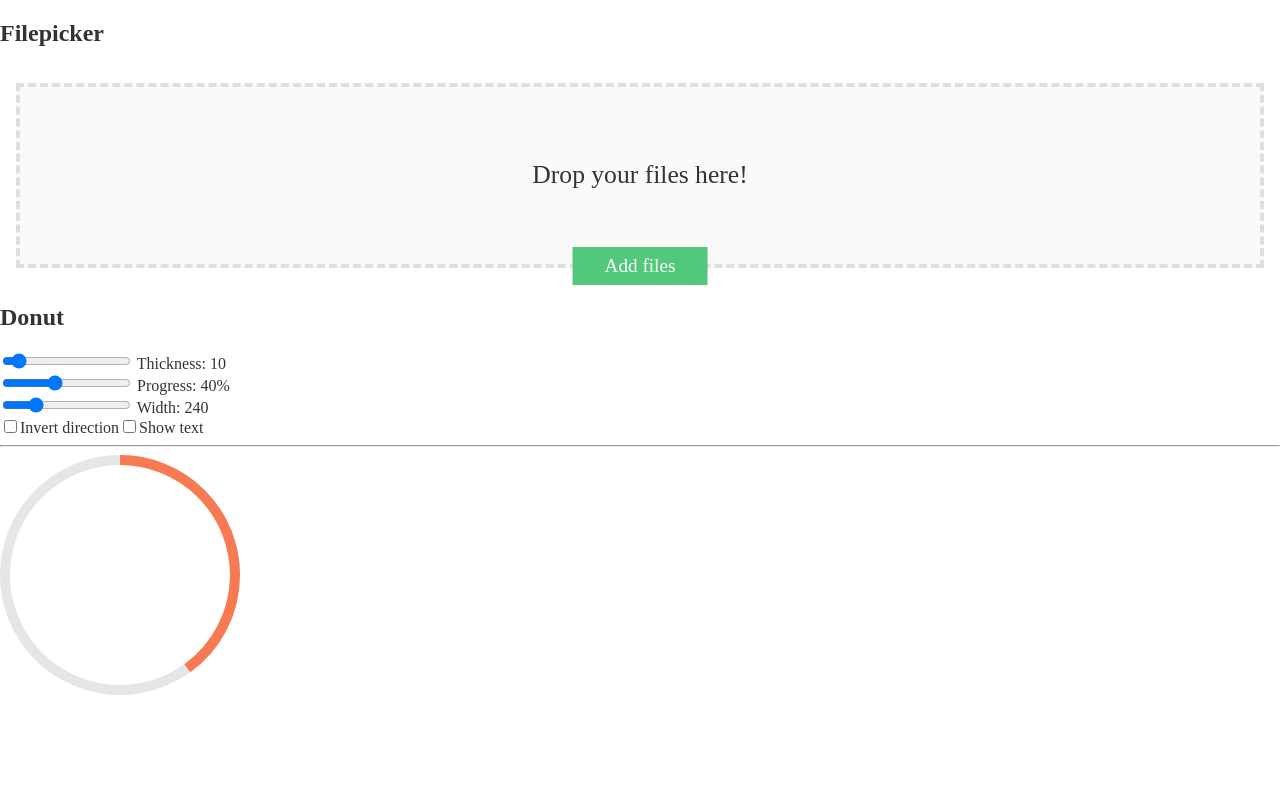
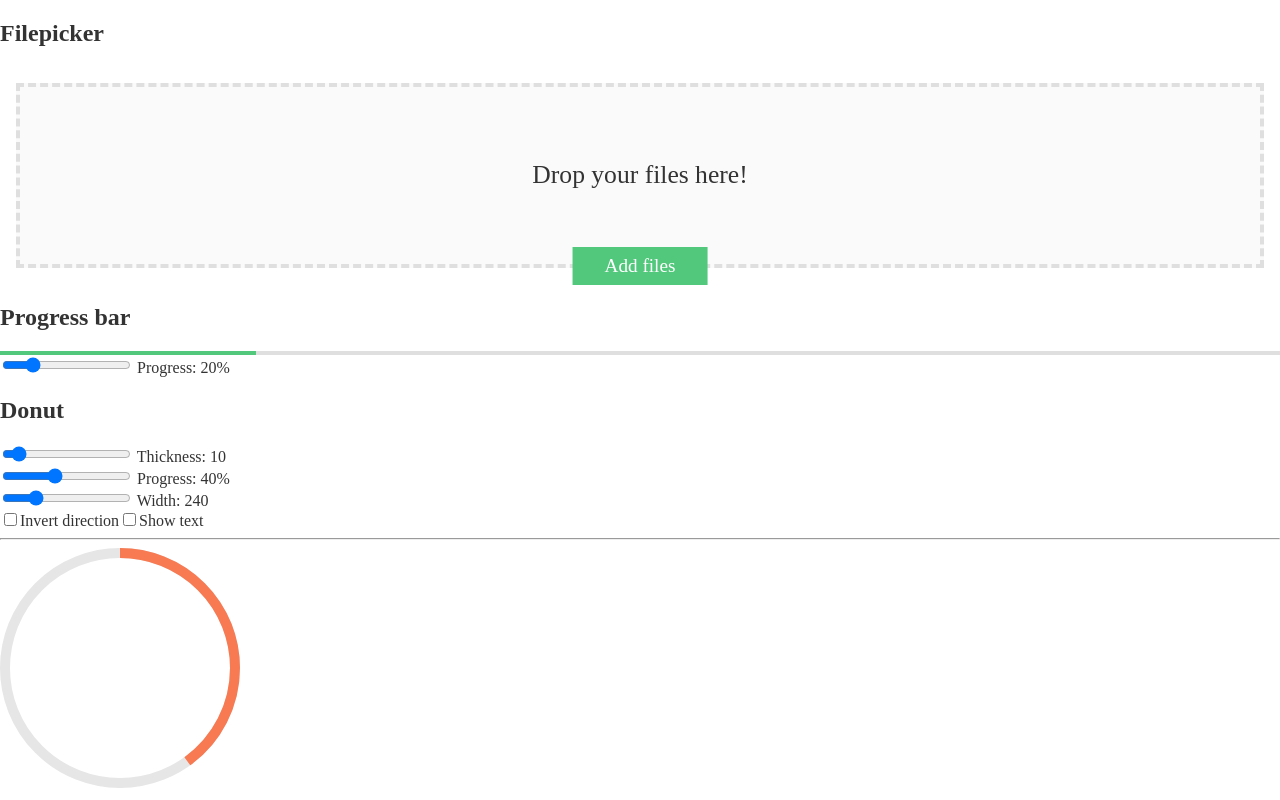
Before and after one commit to elgervb/ngx-components, an Angular app: page / in a window 1280 px wide. Built offline with nearby package versions, Linux system fonts and the light colour scheme.

Commit message:
#1 create progressbar component fixed #1

```diff
--- a/src/app/app.component.html
+++ b/src/app/app.component.html
@@ -4,6 +4,14 @@
 
   <evb-file-picker [multiple]="true"></evb-file-picker>
 
+</section>
+
+<section>
+  <h2>Progress bar</h2>
+
+  <evb-progressbar [progress]="progressbar.progress"></evb-progressbar>
+
+  <input type="range" min="0" max="100" [(ngModel)]="progressbar.progress"> Progress: {{progressbar.progress}}%<br>
 </section>
 
 <section>
--- a/src/app/app.component.ts
+++ b/src/app/app.component.ts
@@ -15,4 +15,8 @@ export class AppComponent {
     invertDirection: false,
     showText: false
   };
+
+  progressbar = {
+    progress: 20
+  };
 }
--- a/src/app/app.module.ts
+++ b/src/app/app.module.ts
@@ -6,12 +6,14 @@ import { BrowserModule } from '@angular/platform-browser';
 import { AppComponent } from './app.component';
 import { DonutComponent } from './charts/donut/donut.component';
 import { FilePickerComponent } from './file-picker/file-picker.component';
+import { ProgressbarComponent } from './progressbar/progressbar.component';
 
 @NgModule({
   declarations: [
     AppComponent,
     DonutComponent,
-    FilePickerComponent
+    FilePickerComponent,
+    ProgressbarComponent
   ],
   imports: [
     BrowserModule,
--- /dev/null
+++ b/src/app/progressbar/progressbar.component.scss
@@ -0,0 +1,15 @@
+$progressbar-background: #dfdfdf !default;
+$progressbar-foreground: #51C87B !default;
+$progressbar-height: .25rem !default;
+
+.progressbar {
+  background-color: $progressbar-background;
+  height: $progressbar-height;
+
+  .progressbar__inner {
+    background-color: $progressbar-foreground;
+    height: 100%;
+    transition: width .1s ease-out;
+    width: 0;
+  }
+}
--- /dev/null
+++ b/src/app/progressbar/progressbar.component.ts
@@ -0,0 +1,22 @@
+import { Component, Input, OnChanges, SimpleChanges } from '@angular/core';
+
+@Component({
+  selector: 'evb-progressbar',
+  template: `
+  <div class="progressbar">
+    <div class="progressbar__inner"[style.width.%]="progress"></div>
+  </div>
+  `,
+  styleUrls: ['./progressbar.component.scss']
+})
+export class ProgressbarComponent implements OnChanges {
+
+  @Input() progress = 0;
+
+  ngOnChanges(changes: SimpleChanges) {
+    if (changes['progress']) {
+      this.progress = +changes['progress'].currentValue;
+    }
+  }
+
+}
```
Also changed, not shown: 1 other file (tests, documents, lock files or other folders).
